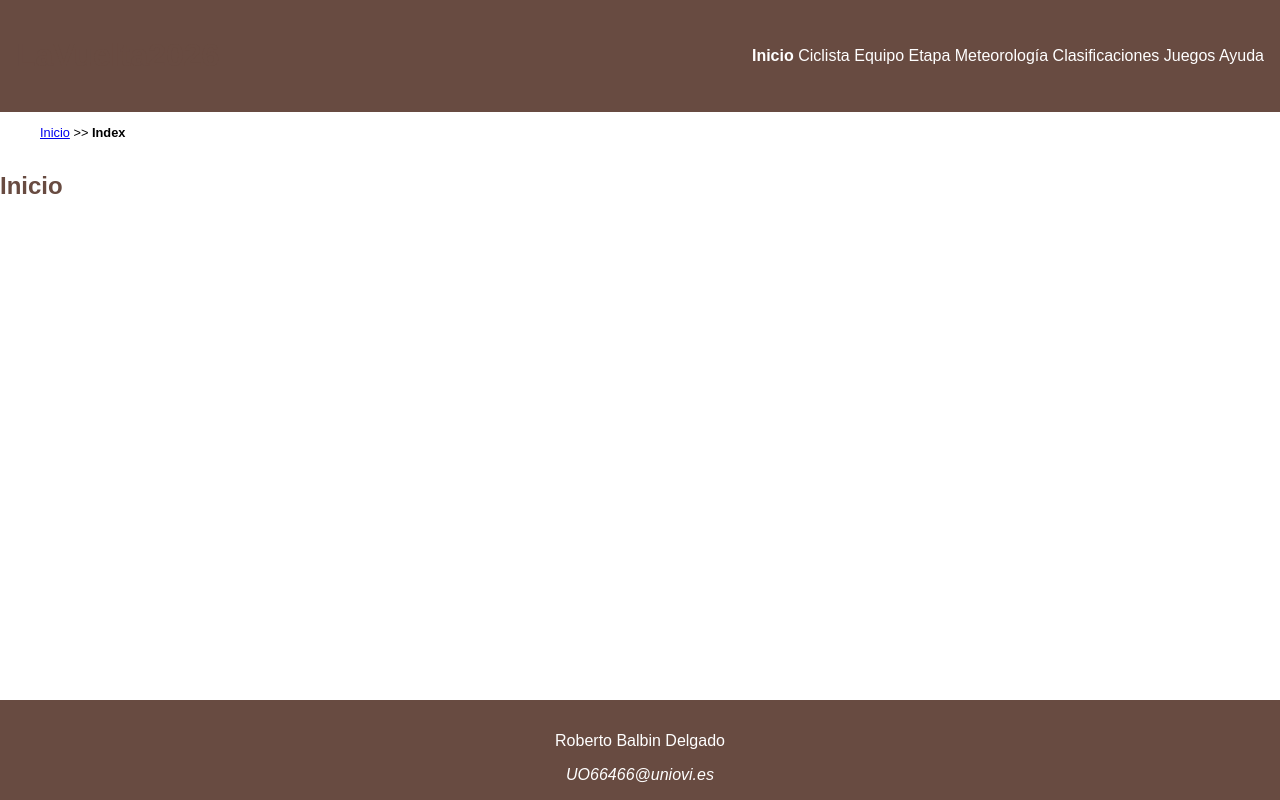
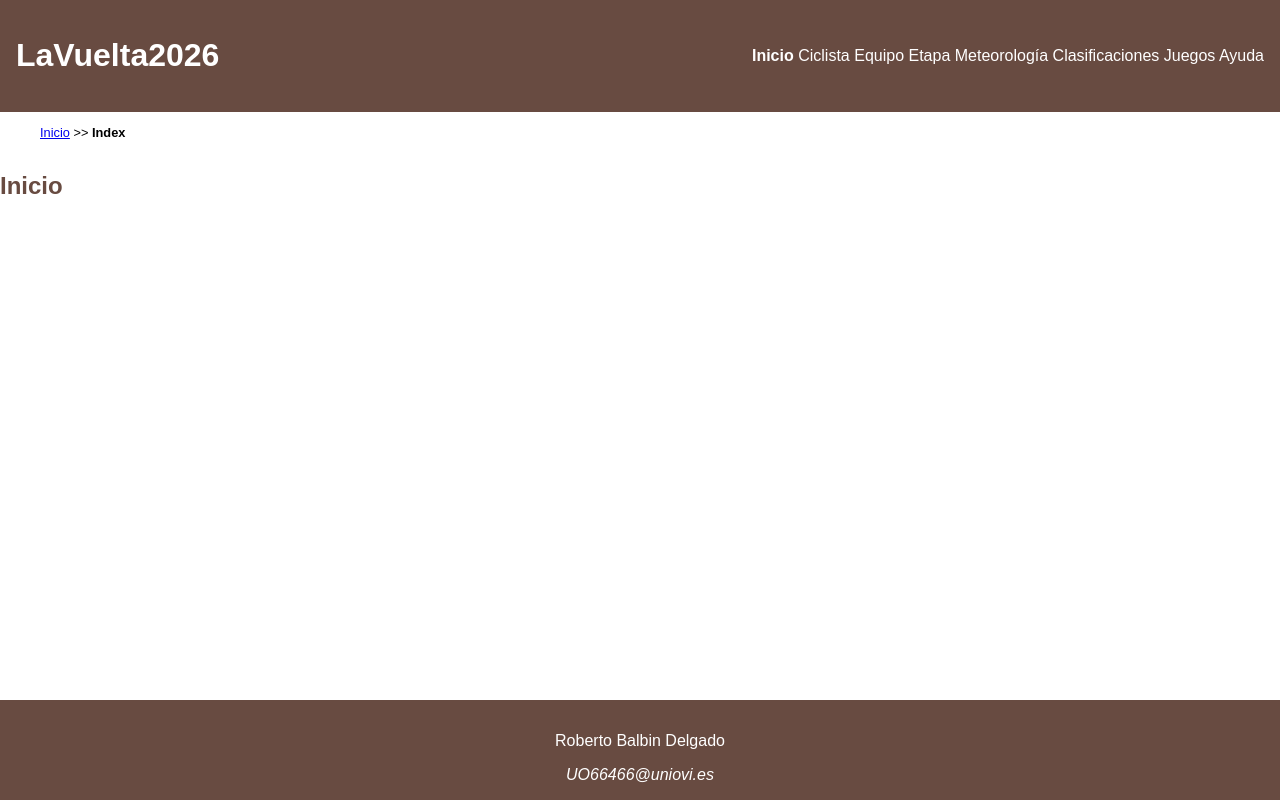
Before and after one commit to uo66466/sew, a plain HTML site: page estilo/index.html in a window 1280 px wide. Drawn offline with Linux system fonts and the light colour scheme.

Commit message:
Add files via upload

```diff
--- a/estilo/estilo.css
+++ b/estilo/estilo.css
@@ -129,3 +129,8 @@ section:has(picture) > ul > li:nth-child(3) {
 section:has(picture) > ul > li:nth-child(4) {
     font-weight: bold;
 }
+
+/* Especificidad: 002 */
+header h1 {
+    color: var(--color-blanco);
+}
```
